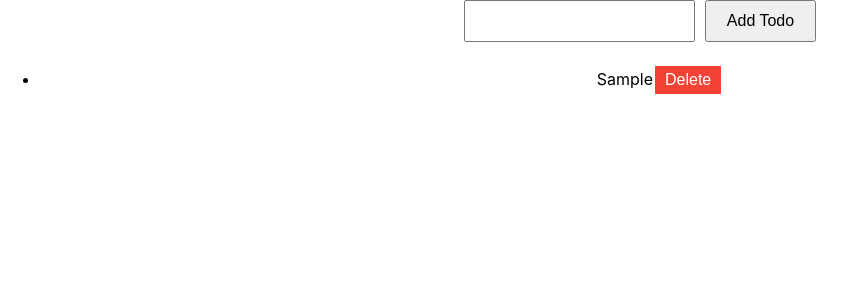
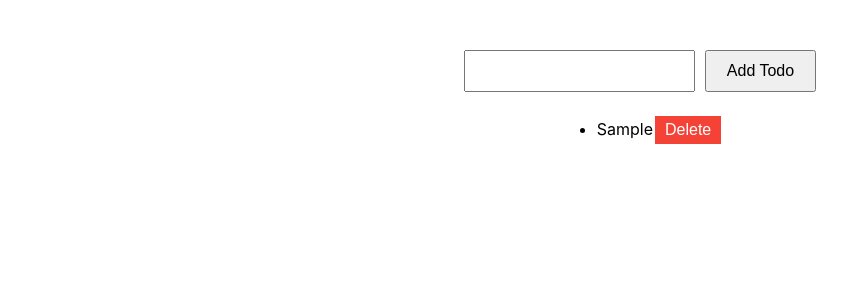
Before and after one commit to creative-coders-club/starter, a React (Create React App) app: page / in a window 1280 px wide. Both pictures are taken after typing "Sample" into the empty fields and a click on the button "Add Todo". Shown: the top 300 px of the page, without its empty margins (0-856 px from the left). Built offline with nearby package versions, Linux system fonts and the light colour scheme.

Commit message:
Todo 페이지 스타일 수정

```diff
--- a/src/components/Todo/TodoList.tsx
+++ b/src/components/Todo/TodoList.tsx
@@ -1,9 +1,10 @@
 import { Todo } from './Todo';
 import { TodoType } from '../../types';
+import S from './TodoPage.module.scss';
 
 export const TodoList = ({ todos, removeTodo }: TodoListProps) => {
   return (
-    <ul>
+    <ul className={S.todo_list}>
       {todos.map((todo) => (
         <Todo key={todo.id} todo={todo} removeTodo={removeTodo} />
       ))}
--- a/src/components/Todo/TodoPage.module.scss
+++ b/src/components/Todo/TodoPage.module.scss
@@ -1,14 +1,22 @@
 .app {
   text-align: center;
+  margin-top: 50px;
+}
+
+.todo_list {
+    display: flex;
+    flex-direction: column;
+    align-items: center;
 }
 
 .todo {
   display: flex;
-  justify-content: space-between;
+  justify-content: center;
   align-items: center;
   border: 1px solid #ccc;
   margin-bottom: 10px;
   padding: 10px;
+  width: 500px;
 
   &_text {
     margin: 0;
```
